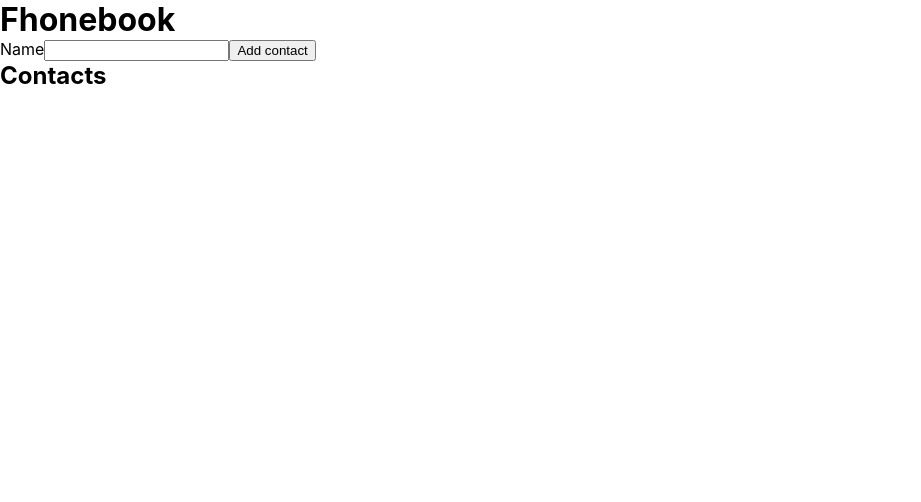
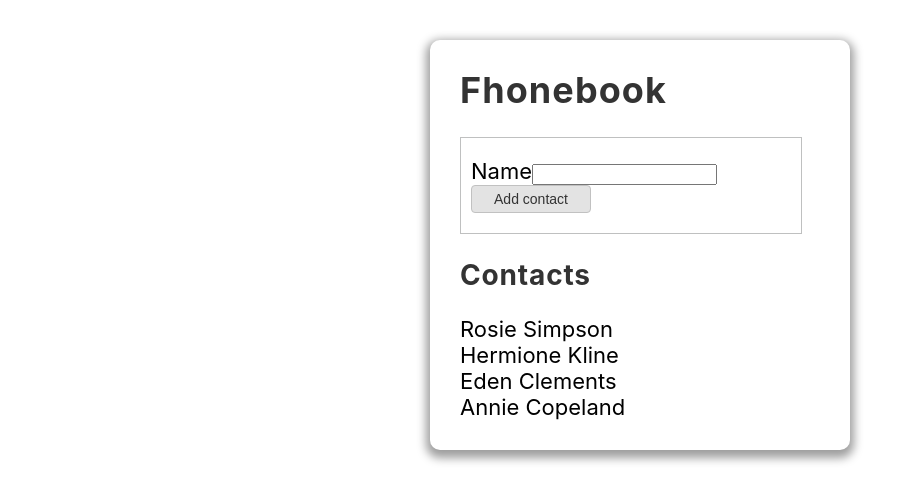
Before and after one commit to myhappyday/goit-react-hw-02-phonebook, a React (Create React App) app: page / in a window 1280 px wide. Shown: the top 502 px of the page, without its empty margins (0-921 px from the left). Built offline with nearby package versions, Linux system fonts and the light colour scheme.

Commit message:
Task 2 step 1.1

```diff
--- a/package.json
+++ b/package.json
@@ -4,7 +4,8 @@
   "private": true,
   "homepage": "https://myhappyday.github.io/goit-react-hw-02-phonebook/",
   "dependencies": {
-    "@emotion/react": "^11.11.0",
+    "@emotion/react": "^11.11.1",
+    "@emotion/styled": "^11.11.0",
     "@testing-library/jest-dom": "^5.16.3",
     "@testing-library/react": "^12.1.4",
     "@testing-library/user-event": "^13.5.0",
--- a/src/components/App.jsx
+++ b/src/components/App.jsx
@@ -1,11 +1,13 @@
 import React, { Component } from 'react';
 import { nanoid } from 'nanoid';
+import { Container, Title, Subtitle } from './App.styled';
 import ContactForm from './ContactForm';
 import ContactList from './ContactList';
+import contacts from './data/contacts.json';
 
 class App extends Component {
   state = {
-    contacts: [],
+    contacts: contacts,
     name: '',
   };
 
@@ -20,98 +22,14 @@ class App extends Component {
     }));
   };
 
-  // addContact = name => {
-  //   const contact = {
-  //     id: nanoid(),
-  //     name,
-  //   };
-  //   console.log('contact:', contact);
-
-  // this.setState(prevState => ({
-  //   todos: [todo, ...prevState.todos],
-  // }));
-
-  // Деструктуризація prevState.todos
-  //   this.setState(({ contacts }) => ({
-  //     contacts: [contact, ...contacts],
-  //   }));
-  //   // console.log('text:', text);
-  // };
-
-  // handleChange = event => {
-  //   // console.log('currentTarget:', e.currentTarget);
-  //   // console.log('currentTarget.name:', e.currentTarget.name);
-  //   console.log('currentTarget.value:', event.currentTarget.value);
-
-  // const { name, value } = event.currentTarget.elements;
-  // this.setState({
-  //   [name]: value,
-  // });
-  // };
-
-  // onFormSubmit = event => {
-  //   event.preventDefault();
-  //   console.log('state:', this.state);
-  //   setTimeout(() => {
-  //     console.log('state 1:', this.state);
-  //   }, 1000);
-  //   // this.addContact();
-  //   const { name } = event.currentTarget;
-
-  //   const contact = {
-  //     id: nanoid(),
-  //     name: name.value,
-  //   };
-
-  //   this.setState(prevState => ({
-  //     contacts: [contact, ...prevState.contacts],
-  //   }));
-
-  //   // this.props.onSubmit(this.state);
-  //   this.reset();
-  // };
-
-  // reset = () => {
-  //   this.setState({
-  //     contacts: [],
-  //     name: '',
-  //   });
-  // };
-
-  formSubmitHandler = data => {
-    console.log('data:', data);
-    setTimeout(() => {
-      console.log('data 1:', data);
-    }, 1000);
-  };
-
-  //============================================================
-
   render() {
     return (
-      <div>
-        <h1>Fhonebook</h1>
-        <ContactForm onSubmit={this.formSubmitHandler} />
-        {/* <form onSubmit={this.onFormSubmit}>
-          <label>
-            Name
-            <input
-              type="text"
-              name="name"
-              pattern="^[a-zA-Zа-яА-Я]+(([' -][a-zA-Zа-яА-Я ])?[a-zA-Zа-яА-Я]*)*$"
-              title="Name may contain only letters, apostrophe, dash and spaces. For example Adrian, Jacob Mercer, Charles de Batz de Castelmore d'Artagnan"
-              required
-              value={this.state.name}
-              onChange={this.handleChange}
-            />
-          </label>
-          <button type="submit" aria-label="Add contact">
-            Add contact
-          </button>
-        </form> */}
-        <h2>Contacts</h2>
+      <Container>
+        <Title>Fhonebook</Title>
+        <ContactForm onSubmit={this.addContact} />
+        <Subtitle>Contacts</Subtitle>
         <ContactList contacts={this.state.contacts} />
-      </div>
+      </Container>
     );
   }
 }
--- a/src/components/App.styled.jsx
+++ b/src/components/App.styled.jsx
@@ -0,0 +1,33 @@
+import styled from '@emotion/styled';
+
+export const Container = styled.div`
+  display: flex;
+  flex-direction: column;
+  /* align-items: center; */
+  gap: 25px;
+  width: 360px;
+  margin: 40px auto;
+  padding: 30px 30px;
+  border-radius: 10px;
+  box-shadow: rgb(158, 158, 158) 0px 4px 10px 4px;
+  font-size: 22px;
+`;
+
+export const Title = styled.h1`
+  font-size: 36px;
+  line-height: 1.16;
+  letter-spacing: 0.03em;
+  width: 320px;
+  text-align: start;
+  color: #333;
+`;
+
+export const Subtitle = styled.h2`
+  font-size: 28px;
+  line-height: 1.16;
+  letter-spacing: 0.03em;
+  width: 320px;
+  text-align: start;
+  color: #333;
+`;
+/* export default Container; */
--- a/src/components/ContactForm/ContactForm.jsx
+++ b/src/components/ContactForm/ContactForm.jsx
@@ -1,6 +1,7 @@
 import React, { Component } from 'react';
 import { nanoid } from 'nanoid';
 import PropTypes from 'prop-types';
+import { Form, Button } from './ContactForm.styled';
 
 class ContactForm extends Component {
   state = {
@@ -21,7 +22,7 @@ class ContactForm extends Component {
       console.log('state 1:', this.state);
     }, 1000);
     // Доступ до даних форми під час її сабміту
-    this.props.onSubmit(this.state);
+    this.props.onSubmit(this.state.name);
 
     this.reset();
   };
@@ -34,7 +35,7 @@ class ContactForm extends Component {
 
   render() {
     return (
-      <form onSubmit={this.onFormSubmit}>
+      <Form onSubmit={this.onFormSubmit}>
         <label htmlFor={this.nameInputId}>
           Name
           <input
@@ -48,10 +49,10 @@ class ContactForm extends Component {
             id={this.nameInputId}
           />
         </label>
-        <button type="submit" aria-label="Add contact">
+        <Button type="submit" aria-label="Add contact">
           Add contact
-        </button>
-      </form>
+        </Button>
+      </Form>
     );
   }
 }
--- a/src/components/ContactForm/ContactForm.styled.jsx
+++ b/src/components/ContactForm/ContactForm.styled.jsx
@@ -0,0 +1,30 @@
+import styled from '@emotion/styled';
+
+export const Form = styled.form`
+  display: flex;
+  flex-direction: column;
+  width: 320px;
+  padding: 20px 10px;
+  border: 1px solid rgb(191, 192, 192);
+`;
+
+export const Button = styled.button`
+  width: 120px;
+  padding: 5px;
+  font-size: 14px;
+  font-weight: 500;
+  /* text-transform: capitalize; */
+  cursor: pointer;
+
+  overflow: hidden;
+  color: #333;
+  background-color: rgb(227, 227, 227);
+  border: 1px solid rgb(193, 193, 193);
+  border-radius: 4px;
+  transition: all 0.45s ease-Out;
+
+  :hover {
+    background-color: rgba(185, 183, 240, 0.8);
+    box-shadow: inset rgb(158, 158, 158) 0px 0px 16px 2px;
+  }
+`;
--- /dev/null
+++ b/src/components/data/contacts.json
@@ -0,0 +1,6 @@
+[
+  { "id": "id-1", "name": "Rosie Simpson", "number": "459-12-56" },
+  { "id": "id-2", "name": "Hermione Kline", "number": "443-89-12" },
+  { "id": "id-3", "name": "Eden Clements", "number": "645-17-79" },
+  { "id": "id-4", "name": "Annie Copeland", "number": "227-91-26" }
+]
```
Also changed, not shown: 1 other file (tests, documents, lock files or other folders).
